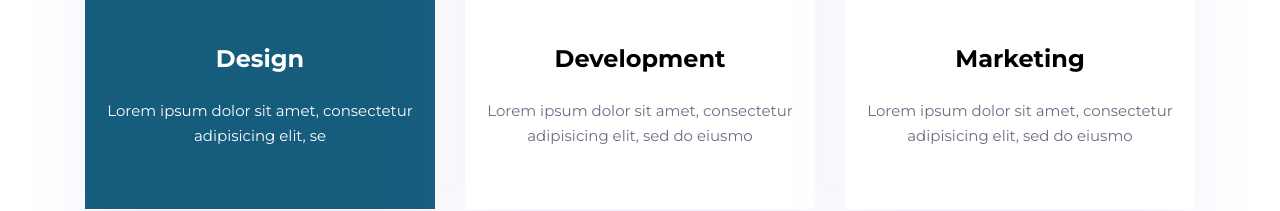
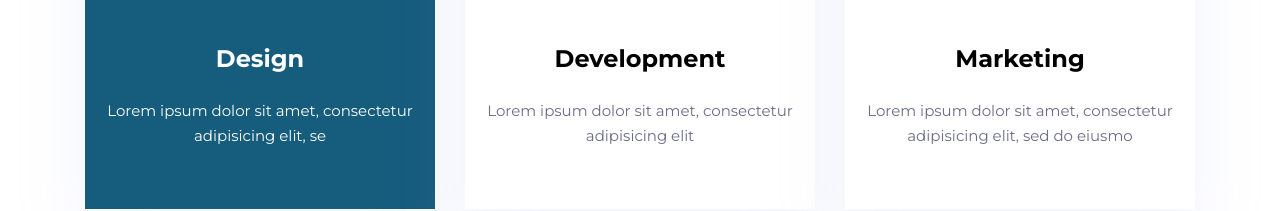
Before and after one commit to JamesLucasAm/Randomised-Networking, a website: page index.html in a window 1280 px wide. Shown: the part 1371-1582 px from the top of the page. Drawn offline with Linux system fonts and the light colour scheme; some packages are replaced by stand-ins of ours.

Commit message:
Sep 22, 2024, 1:28 PM

```diff
--- a/index.html
+++ b/index.html
@@ -127,7 +127,7 @@
               <i class="icon-lg icon-watermark text-white ti-dashboard"></i>
             </div>
             <h4 class="mb-4">Development</h4>
-            <p>Lorem ipsum dolor sit amet, consectetur adipisicing elit, sed do eiusmo</p>
+            <p>Lorem ipsum dolor sit amet, consectetur adipisicing elit</p>
           </div>
         </div>
       </div>
```
